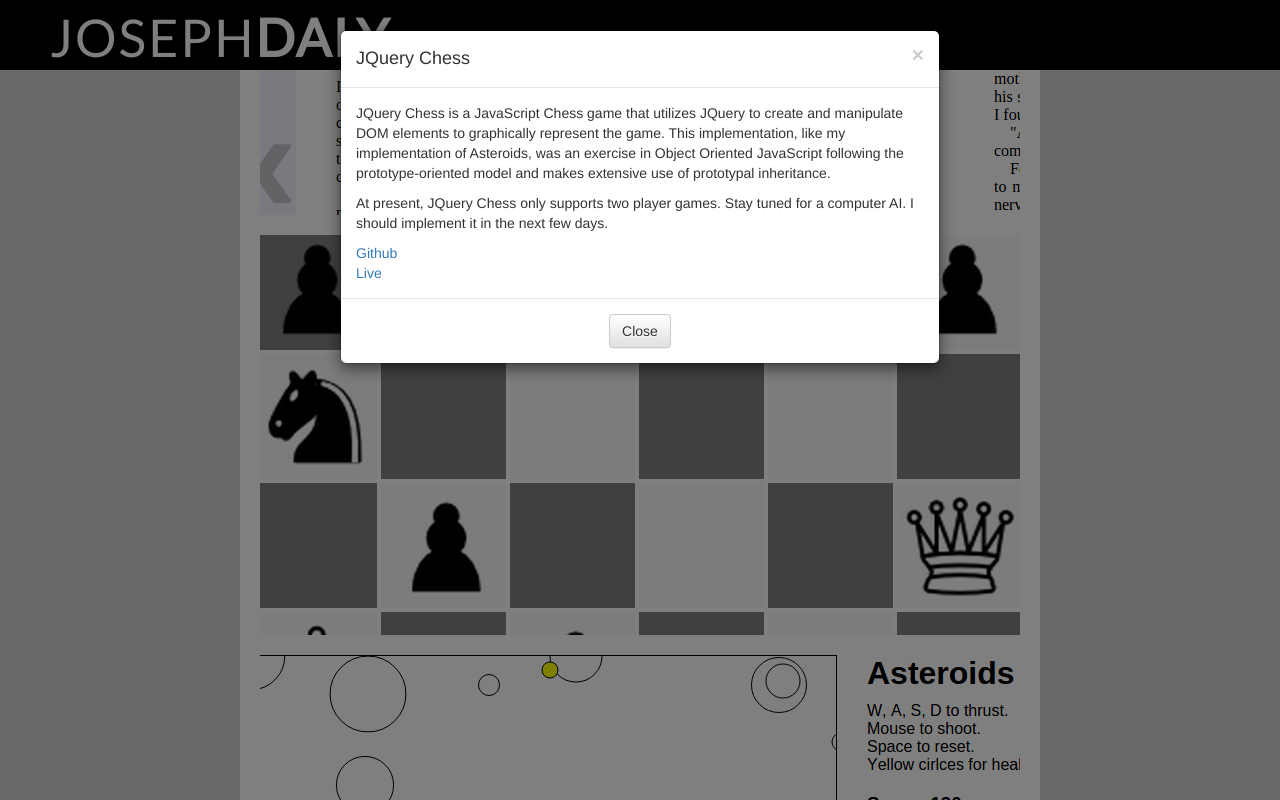
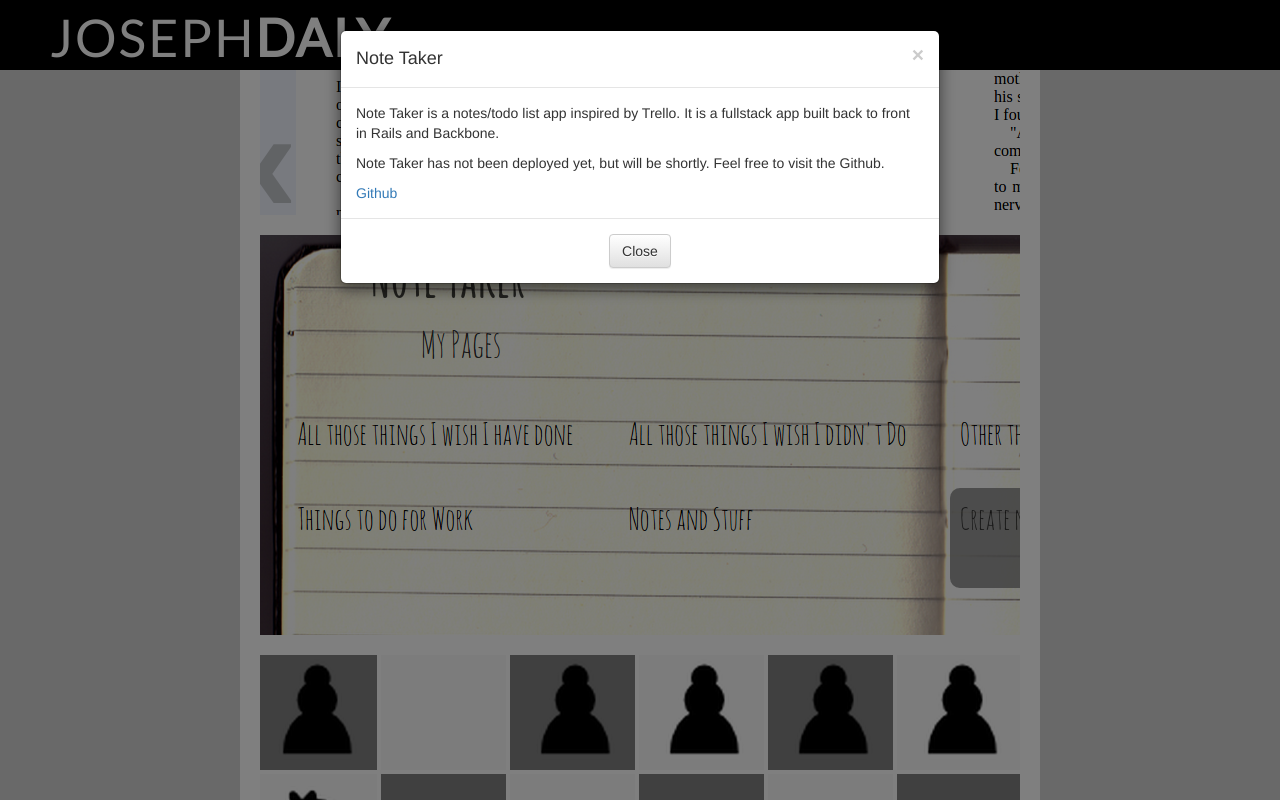
Before and after one commit to josefdaly/portfolio-page, a plain HTML site: page index.html in a window 1280 px wide. Both pictures are taken after a click on the picture 640 px from the left and 435 px from the top of the page. Drawn offline with nearby package versions, Linux system fonts and the light colour scheme.

Commit message:
Add Note Taker to portfolio

```diff
--- a/index.html
+++ b/index.html
@@ -89,6 +89,11 @@
         <div class="padding">
         </div>
         <div class="portfolio-cover">
+          <img class="portfolio-piece note-taker" src="images/notetaker.png" alt="" />
+        </div>
+        <div class="padding">
+        </div>
+        <div class="portfolio-cover">
           <img class="portfolio-piece chess" src="images/chess.png" alt="" />
         </div>
         <div class="padding">
@@ -106,6 +111,7 @@
         <div class="portfolio-cover">
           <img class="portfolio-piece ruby-chess" src="images/ruby-chess.png" alt="" />
         </div>
+
       </div>
     </div>
     <div class="footer">
@@ -284,6 +290,35 @@
             </div>
           </div>
         </div>
+
+        <div id="notetakerModal" class="modal fade" role="dialog">
+          <div class="modal-dialog">
+
+            <!-- Modal content-->
+            <div class="modal-content">
+              <div class="modal-header">
+                <button type="button" class="close" data-dismiss="modal">&times;</button>
+                <h4 class="modal-title">Note Taker</h4>
+              </div>
+              <div class="modal-body">
+                <p>
+                  Note Taker is a notes/todo list app inspired by Trello. It is a fullstack
+                  app built back to front in Rails and Backbone.
+                </p>
+                <p>
+                  Note Taker has not been deployed yet, but will be shortly. Feel
+                  free to visit the Github.
+                </p>
+                <span><a href="https://github.com/josefdaly/note-taker">Github</a></span>
+              </div>
+
+              <div class="modal-footer">
+                <button type="button" class="btn btn-default center-block"
+                  data-dismiss="modal">Close</button>
+              </div>
+            </div>
+          </div>
+        </div>
     <script type="text/javascript">
       $(".chess").on({
         click: function () {
@@ -310,7 +345,11 @@
           $('#rubychessModal').modal('toggle');
         }
       });
-      $(".about")
+      $(".note-taker").on({
+        click: function () {
+          $('#notetakerModal').modal('toggle');
+        }
+      })
     </script>
   </body>
 </html>
```
Also changed, not shown: images/notetaker.png (added).
